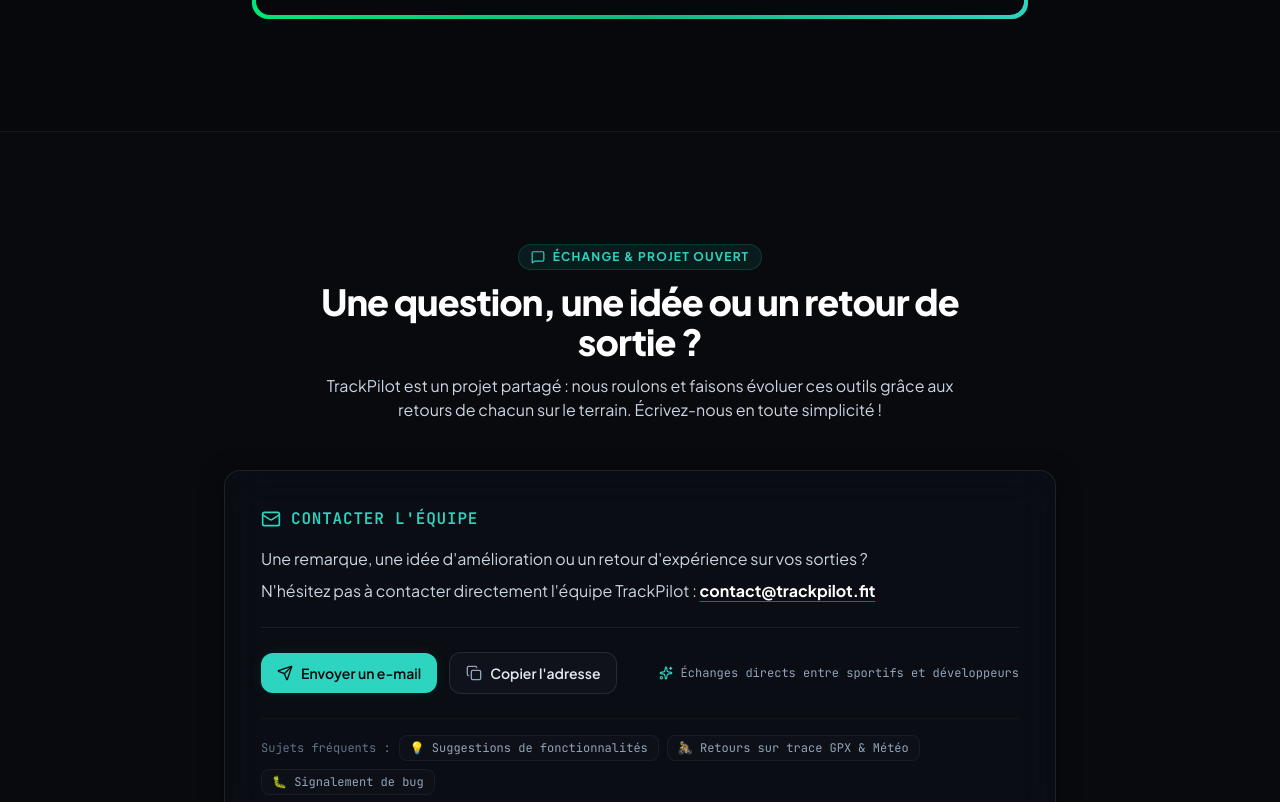
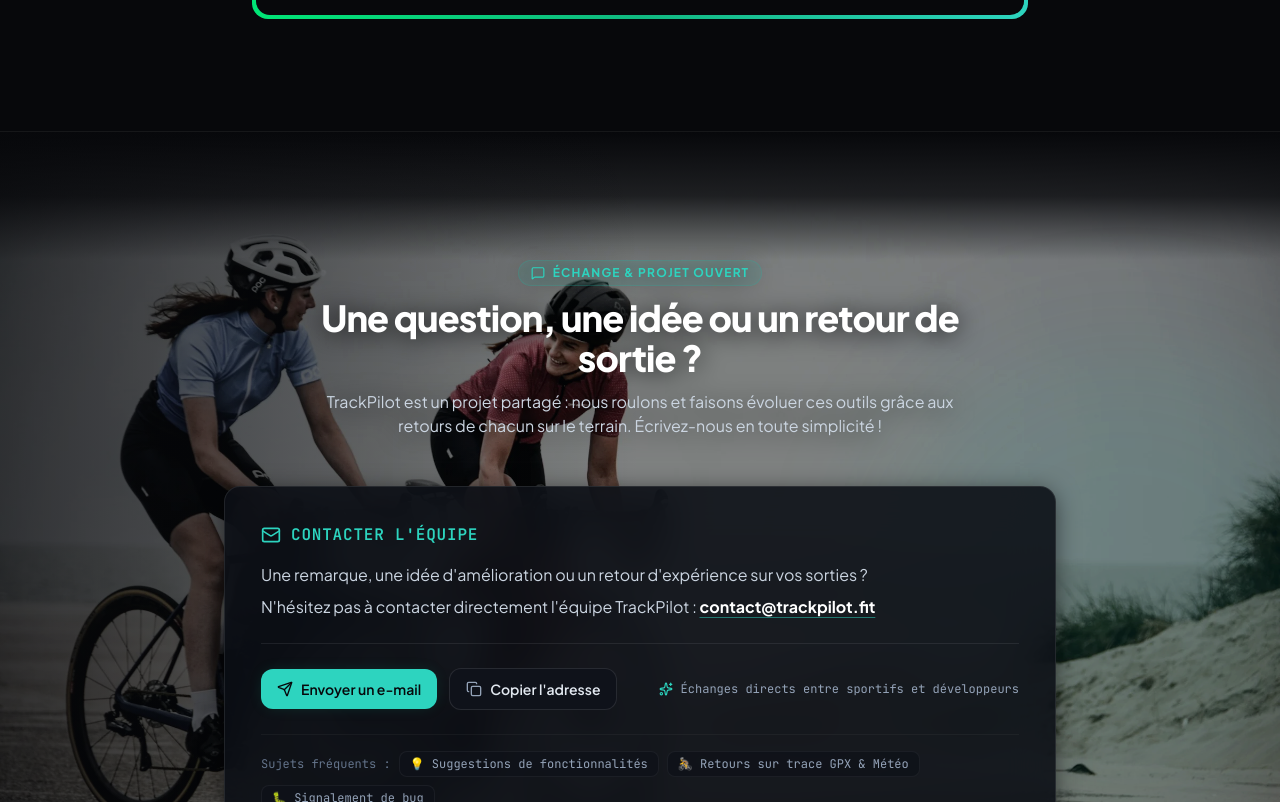
Before and after one commit to roch-manfredini/TrackPilot-Hub, a React (Vite) app: page / in a window 1280 px wide. Shown: the part 10918-11720 px from the top of the page. Built offline with nearby package versions, Linux system fonts and the light colour scheme.

Commit message:
feat(design): ajout de la photo de fond sur la section finale de contact

```diff
--- a/src/components/ContactSection.tsx
+++ b/src/components/ContactSection.tsx
@@ -12,11 +12,33 @@ export const ContactSection: React.FC = () => {
   };
 
   return (
-    <section id="contact" className="relative py-20 sm:py-28 border-t border-white/[0.06] bg-dark-900/40 scroll-mt-16">
-      <div className="max-w-4xl mx-auto px-4 sm:px-6 lg:px-8">
+    <section id="contact" className="relative py-24 sm:py-32 border-t border-white/[0.06] overflow-hidden scroll-mt-16">
+
+      {/* Background Photography Layer (Open Road Cyclist - Final Contact Step, Strava-style) */}
+      <div className="absolute inset-0 z-0 pointer-events-none select-none">
+        <picture className="absolute inset-0 w-full h-full">
+          <source srcSet="/images/open_road_cyclist.webp" type="image/webp" />
+          <img
+            src="/images/open_road_cyclist.jpg"
+            alt="Cycliste sur route ouverte en pleine nature"
+            className="w-full h-full object-cover object-[center_right] sm:object-[75%_center] opacity-90 contrast-[1.05]"
+          />
+        </picture>
+        {/* Subtle overall dark tint allowing the photo to remain clear, sharp and vibrant */}
+        <div className="absolute inset-0 bg-dark-950/40" />
+        {/* Top & bottom edge fades to melt smoothly into pure dark-950 above & below */}
+        <div className="absolute top-0 inset-x-0 h-32 bg-gradient-to-b from-dark-950 via-dark-950/80 to-transparent" />
+        <div className="absolute bottom-0 inset-x-0 h-32 bg-gradient-to-t from-dark-950 via-dark-950/80 to-transparent" />
+        {/* Subtle horizontal gradient to softly balance text area on left while leaving right scenery open */}
+        <div className="absolute inset-0 bg-gradient-to-r from-dark-950/60 via-transparent to-transparent" />
+        {/* Ambient teal glow on the scenery side */}
+        <div className="absolute top-1/4 -right-24 w-[500px] h-[500px] bg-teal-500/10 rounded-full blur-3xl" />
+      </div>
+
+      <div className="relative z-10 max-w-4xl mx-auto px-4 sm:px-6 lg:px-8">
 
         {/* Section Header */}
-        <div className="text-center max-w-2xl mx-auto mb-12">
+        <div className="text-center max-w-2xl mx-auto mb-12 drop-shadow-[0_2px_12px_rgba(0,0,0,0.8)]">
           <div className="inline-flex items-center gap-2 text-xs font-bold uppercase tracking-widest text-teal-400 mb-3 px-3 py-1 rounded-full bg-teal-500/10 border border-teal-500/20">
             <MessageSquare className="w-3.5 h-3.5" />
             <span>Échange & Projet Ouvert</span>
```
Also changed, not shown: public/images/open_road_cyclist.jpg (added), public/images/open_road_cyclist.webp (added).
